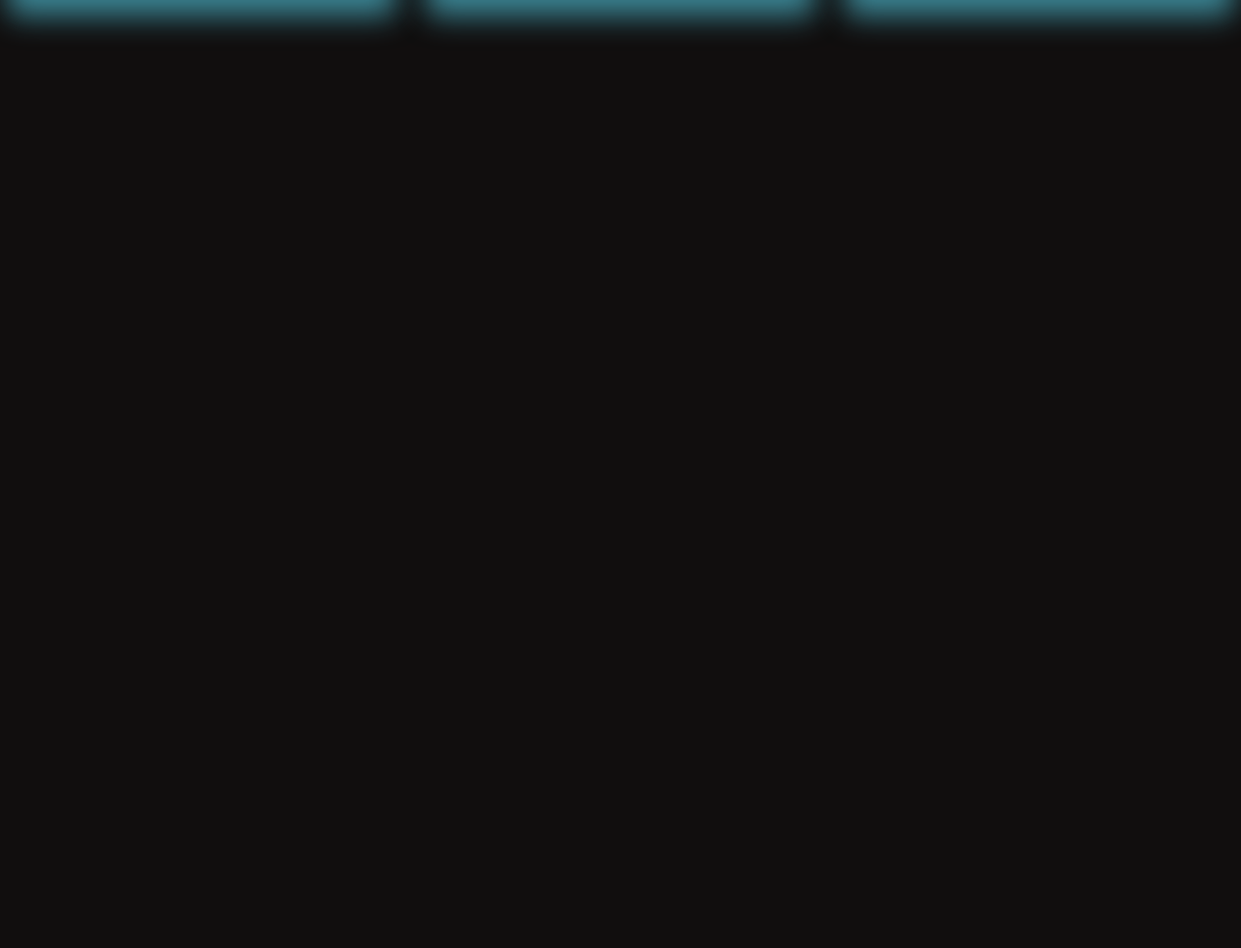
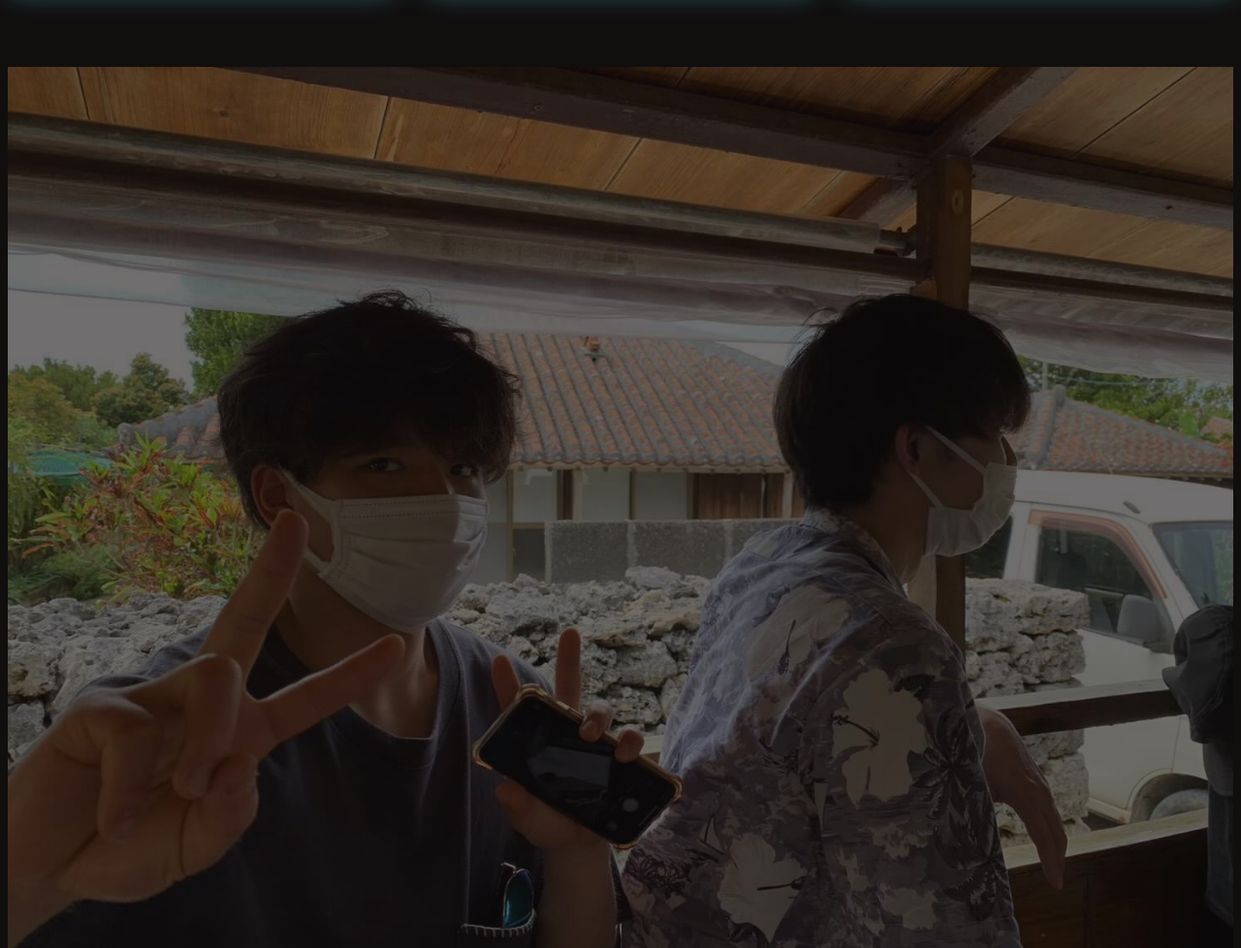
Before and after one commit to harukistra/my-portfolio, a plain HTML site: page index.html in a window 1280 px wide. Shown: the part 540-1518 px from the top of the page at 97% size. Before the commit the page ends 800 px from the top, so only its background shows below. Drawn offline with Linux system fonts and the light colour scheme.

Commit message:
portfolio少し

```diff
--- a/index.html
+++ b/index.html
@@ -14,7 +14,6 @@
     </header>
     <div id="curtain"></div>
 
-    <img id="me" src="me2.jpg">
 
     <div id="line">Contents</div>
 
@@ -44,9 +43,10 @@
             <h2>神戸</h2>
         </div>
 
+        </div>
 
 
-        </div>
+        <img id="me" src="me2.jpg">
 
     </div>
 
--- a/main.js
+++ b/main.js
@@ -1,4 +1,5 @@
 const items = document.querySelectorAll(".sub");
+const me = document.getElementById("me");
 
 window.onload = function () {
   for (let i = 0; i < items.length; i++) {
--- a/style.css
+++ b/style.css
@@ -21,8 +21,8 @@ html {
 }
 
 #me {
-  width: 80%;
-  opacity: 0.8;
+  width: 100%;
+  opacity: 0.4;
   position: inherit;
   top: 0;
   left: 0;
@@ -59,7 +59,7 @@ html {
   visibility: hidden;
   transform: scale(0, 0);
   opacity: 0;
-  transition: all 2s;
+  transition: all 3s;
 }
 .sub.show {
   opacity: 1;
```
Also changed, not shown: me1.jpg (added), me2.jpg (added), me3.jpg (added).
